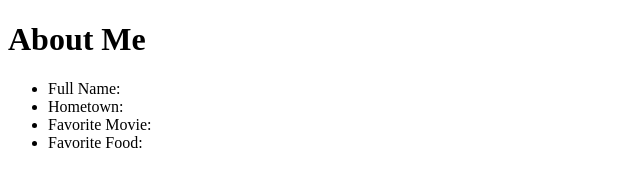
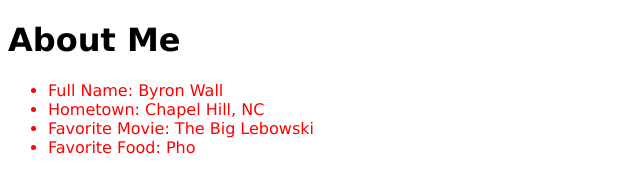
Before and after one commit to byrondevonwall/TIY-assignments, a plain HTML site: page aboutMe/index.html in a window 1280 px wide. Shown: the whole page, without its empty margins (0-640 px from the left). Drawn offline with Linux system fonts and the light colour scheme.

Commit message:
Add aboutMe.js, me.jpg, randomNumber.js, modify index.html and inclass26.js

```diff
--- /dev/null
+++ b/aboutMe/aboutMe.js
@@ -0,0 +1,34 @@
+// Add a script tag in the appropriate place.
+// Using JavaScript, change the body's tag style so it has a font-family of the sans-serif font stack of your choice.
+// Using JavaScript, replace each of the spans with your own information.
+// Iterate through each li and change the class to listitem. Add a style tag that sets a rule for listitem to make the color red.
+// Create a new img element and set its src attribute to a picture of you. Append that element to the page.
+
+//change fonts
+var body = document.querySelector("body");
+body.style.fontFamily = "verdana", "sans-serif";
+
+//replace each span with your own information
+var myName = document.getElementById("fullname");
+myName.textContent = "Byron Wall";
+
+var hometown = document.getElementById("hometown");
+hometown.textContent = "Chapel Hill, NC";
+
+var movie = document.getElementById("movie");
+movie.textContent = "The Big Lebowski";
+
+var food = document.getElementById("food");
+food.textContent = "Pho";
+
+// iterate through each li and change the class to listitem
+var liChange = document.getElementsByTagName('li')
+var length = liChange.length;
+for (var liC = 0; liC < length; liC++) {
+  liChange[liC].className = liChange[liC].className + "listitem";
+  liChange[liC].style = "color:red";
+}
+
+ //then add a style tag that sets a rule for listitem to make the color red.
+ // var changeRed = document.getElementsByClassName("listitem")
+ // changeRed.style.color = "red";
--- a/aboutMe/index.html
+++ b/aboutMe/index.html
@@ -3,9 +3,9 @@
  <head>
   <meta charset="utf-8"/>
   <title>About Me</title>
-  <script type="text/javascript"></script>
 </head>
 <body>
+
   <h1>About Me</h1>
 
   <ul>
@@ -15,5 +15,6 @@
     <li>Favorite Food: <span id="food"></span></li>
   </ul>
 
+  <script src="./aboutMe.js"></script>
  </body>
 </html>
```
Also changed, not shown: inclass29.js (+14 -4 lines), randomNumberGen.js (added, +15 -0 lines).
